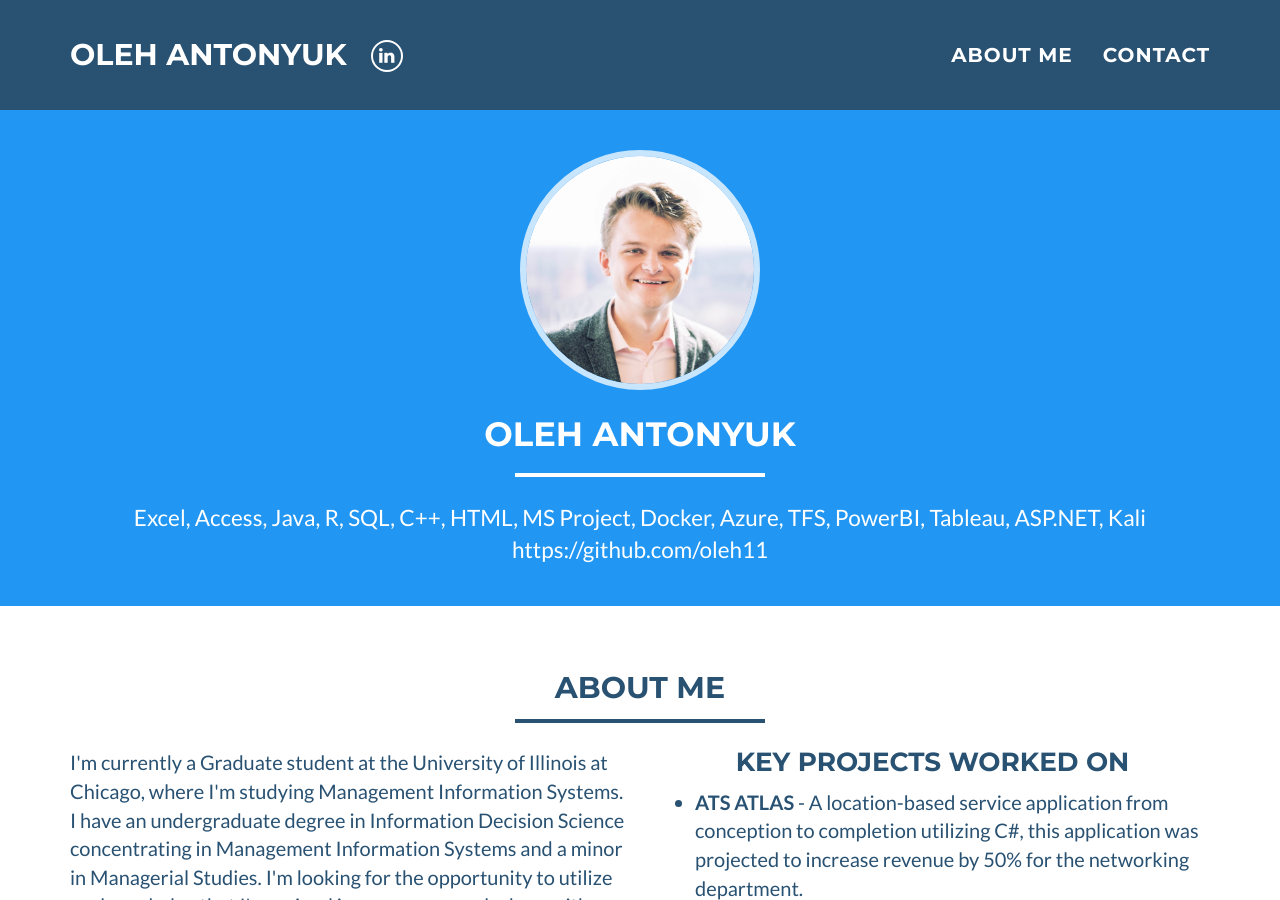
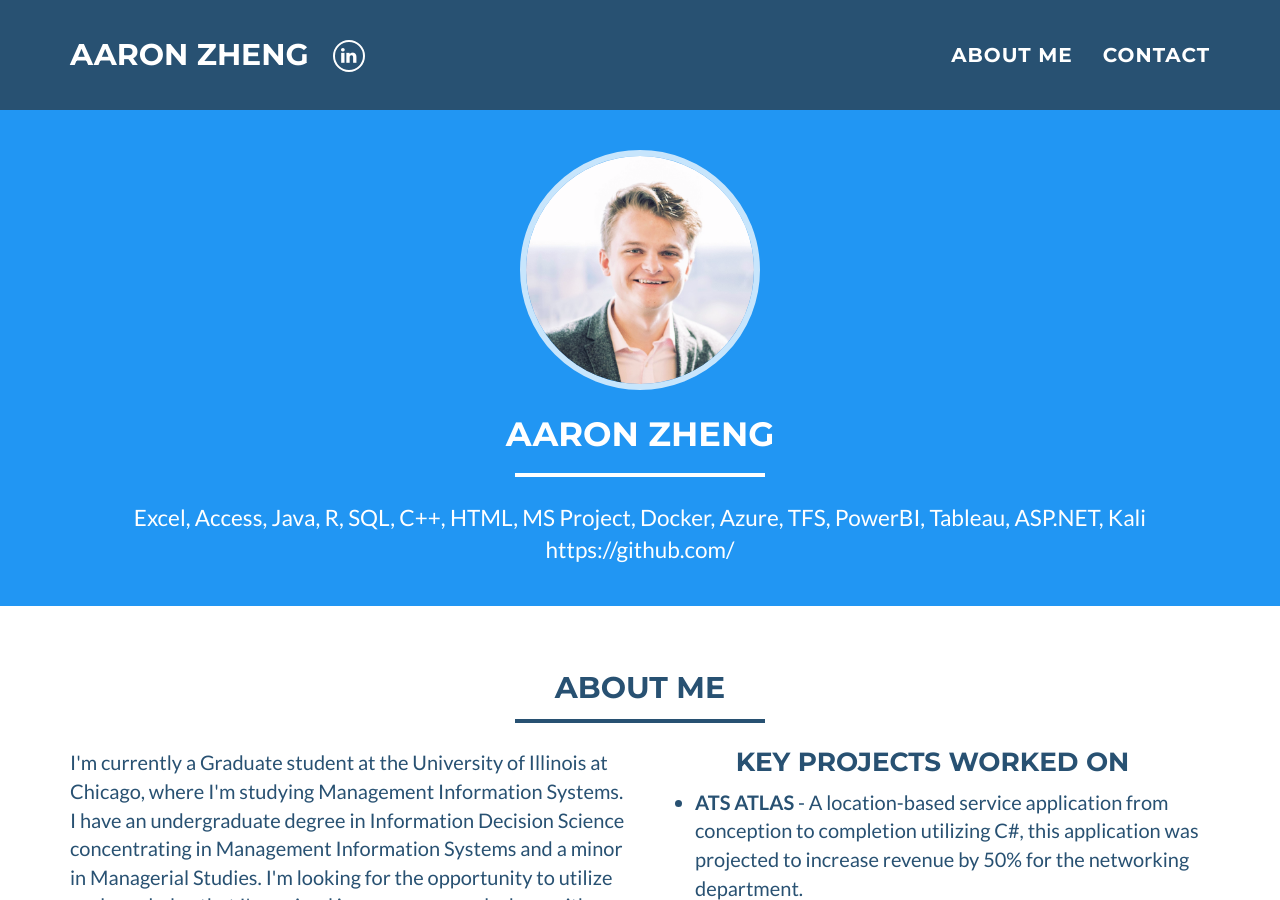
Before and after one commit to aaronzheng22/aaronzheng22, a Jekyll site: the page index.html, which Jekyll copies as it is, in a window 1280 px wide and 900 px high. Built offline with Jekyll 4.4.1, drawn with Linux system fonts in a browser that asks for light colours; some of the changed text lies outside the part shown.

Commit message:
Update index.html

```diff
--- a/index.html
+++ b/index.html
@@ -3,10 +3,10 @@
   <head>
       <meta charset="utf-8">
       <meta http-equiv="X-UA-Compatible" content="IE=edge">
-      <title>Oleh Antonyuk</title>
+      <title>Aaron Zheng</title>
       <meta name="viewport" content="width=device-width">
-      <meta name="description" content="Oleh Antonyuk Excel, Access, Java, R, SQL, C++, HTML, MS Project, Docker, Azure, TFS, Power BI, Tableau, ASP.NET, Kali
- https://github.com/oleh11">
+      <meta name="description" content="Aaron Zheng Excel, Access, Java, R, SQL, C++, HTML, MS Project, Docker, Azure, TFS, Power BI, Tableau, ASP.NET, Kali
+ https://github.com/">
       <meta name="keywords" content="University of Illinois at Chicago, Graduate, Masters, Management Information Systems, Project Management, Business Analyst, Data Analyst" />
       <link rel="canonical" href="/">
       <link rel="icon" type="image/png" href="/img/icon.png" sizes="16x16" />
@@ -44,9 +44,9 @@
                    <span class="icon-bar"></span>
                    <span class="icon-bar"></span>
                </button>
-               <a class="navbar-brand" href="#page-top">Oleh Antonyuk</a>
+               <a class="navbar-brand" href="#page-top">Aaron Zheng</a>
 
-               <a href="https://www.linkedin.com/in/oleh-antonyuk/" class="btn-social btn-outline"><i class="fa fa-fw fa-linkedin"></i></a>
+               <a href="https://www.linkedin.com/in//" class="btn-social btn-outline"><i class="fa fa-fw fa-linkedin"></i></a>
 
            </div>
 
@@ -74,13 +74,13 @@
         <div class="container">
             <div class="row">
                 <div class="col-lg-12">
-                    <img class="profile-img" src="img/profile.png" alt="Oleh Antonyuk">
+                    <img class="profile-img" src="img/profile.png" alt="">
                     <div class="intro-text">
-                        <span class="name">Oleh Antonyuk</span>
+                        <span class="name">Aaron Zheng</span>
                         <hr>
                         <span class="skills">Excel, Access, Java, R, SQL, C++, HTML, MS Project, Docker, Azure, TFS, PowerBI, Tableau, ASP.NET, Kali
 
-                         https://github.com/oleh11
+                         https://github.com/
                         </span>
                     </div>
                 </div>
@@ -141,7 +141,7 @@ I'm currently a Graduate student at the University of Illinois at Chicago, where
 		</div>
 		<div class="row">
 			<div class="col-lg-8 col-lg-offset-2">
-				<form  action="//formspree.io/oleh11@gmail.com" method="POST" name="sentMessage" id="contactForm" novalidate>
+				<form  action="//formspree.io/" method="POST" name="sentMessage" id="contactForm" novalidate>
 					<div class="row control-group">
 						<div class="form-group col-xs-12 floating-label-form-group controls">
 							<label>Name</label>
@@ -187,7 +187,7 @@ I'm currently a Graduate student at the University of Illinois at Chicago, where
             <div class="container">
                 <div class="row">
                     <div class="col-lg-12">
-                        Copyright &copy; Oleh Antonyuk 2018
+                        Copyright &copy; Aaron Zheng 2020
                     </div>
                 </div>
             </div>
```
